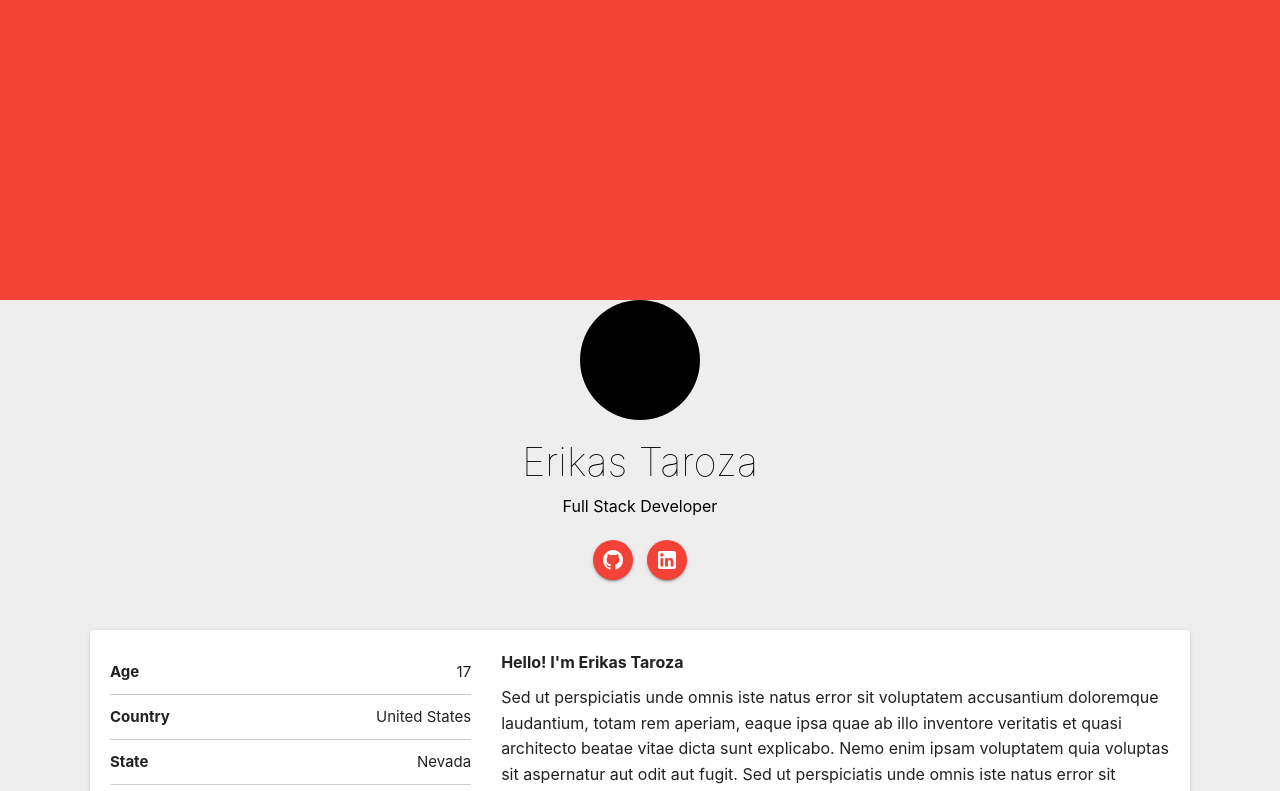
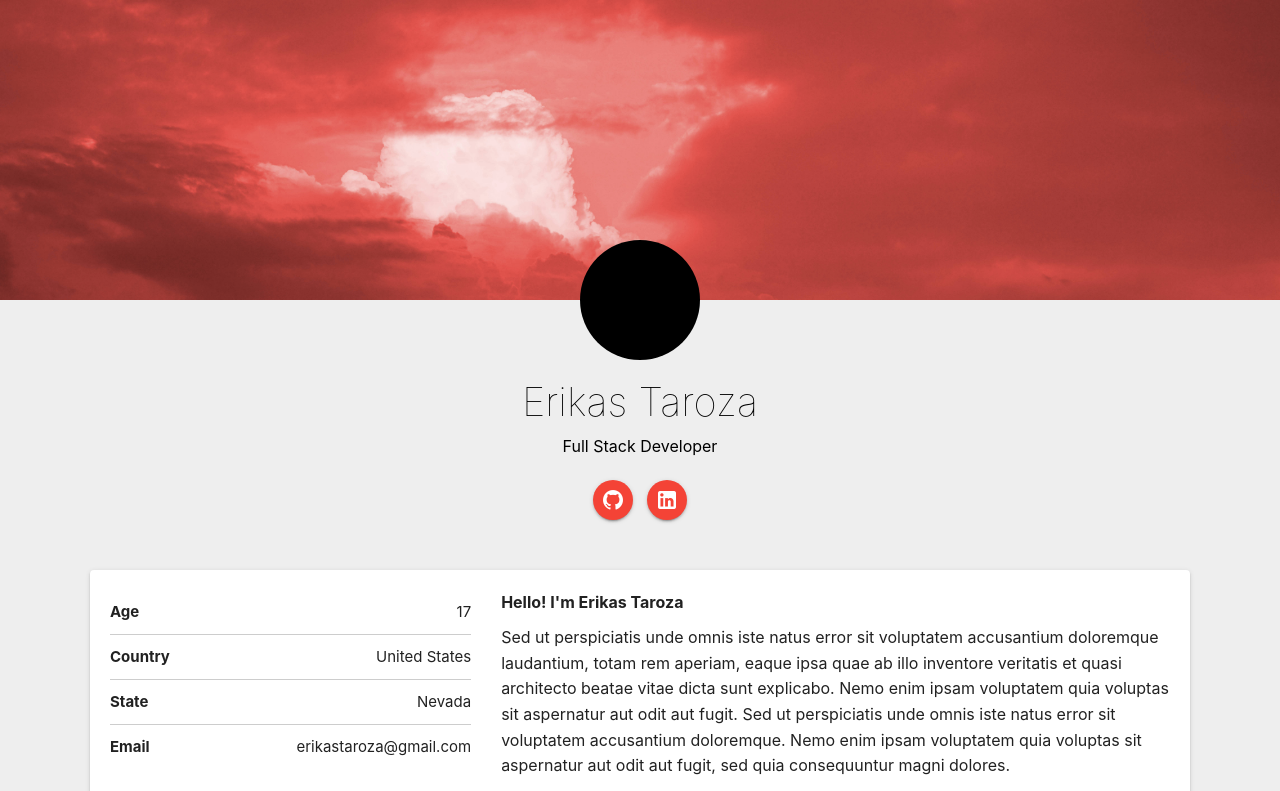
Before and after one commit to erikas-taroza/erikas-taroza.github.io, a Vue app: page / in a window 1280 px wide. Shown: the top 791 px of the page. Built offline with nearby package versions, Linux system fonts and the light colour scheme.

Commit message:
Finish header.

```diff
--- a/src/App.vue
+++ b/src/App.vue
@@ -28,11 +28,17 @@ import Contact from "./components/Contact.vue";
         width: 100%;
         padding-left: 10px;
         padding-right: 10px;
+        /* For the profile picture, move up to overlap with header. */
+        position: relative;
+        top: -60px;
     }
 
     .header {
-        background-color: #F44336;
         height: 300px;
         width: 100%;
+        background-image: url("./assets/img/clouds-red.jpg");
+        background-position: center center;
+        background-size: cover;
+        background-attachment: fixed;
     }
 </style>
```
Also changed, not shown: src/assets/img/clouds-red.jpg (added).
